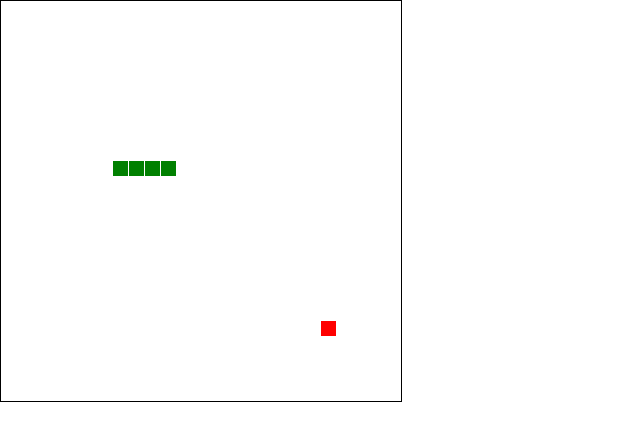
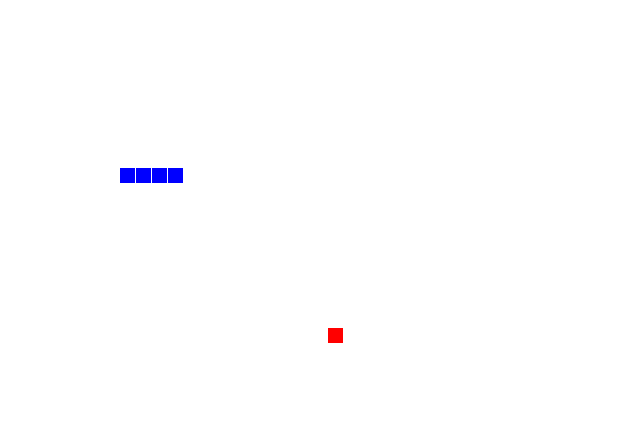
Before and after one commit to y10webagilescrum/Y10Game, a plain HTML site: page snakekoseidraft1.html in a window 1280 px wide. Shown: the whole page, without its empty margins (0-640 px from the left). Drawn offline with Linux system fonts and the light colour scheme.

```diff
--- a/snakekoseidraft1.html
+++ b/snakekoseidraft1.html
@@ -1,20 +1,15 @@
 <html>
 <head>
+   <div id="divtoBlink"></div>
   <title></title>
   <style>
-  html, body {
-    height: 100%;
-    margin: 0;
-  }
-  body {
-    background: white;
-    //display: flex;
-    //align-items: center;
-    justify-content: center;
-  }
-  canvas {
-    border: 1px solid black;
-  }
+
+/*  #divtoBlink {
+    width:100px;
+    height:20px;
+    background-color:#627BAE;
+}
+  */
   </style>
 </head>
 <body>
@@ -24,6 +19,10 @@ var canvas = document.getElementById('game');
 var context = canvas.getContext('2d');
 var grid = 16;
 var count = 0;
+
+//let bckgrd = new Image();
+//bckgrd.src = "http://pixelartmaker.com/art/8aa027991abf5b6.png"
+
 
 var snake = {
   x: 160,
@@ -78,7 +77,9 @@ function loop() {
   context.fillStyle = 'red';
   context.fillRect(apple.x, apple.y, grid-1, grid-1);
   // draw snake
-  context.fillStyle = 'green';
+    //var juice = document.getElementById('divtoBlink');
+  context.fillStyle = 'blue';
+
   snake.cells.forEach(function(cell, index) {
 
     context.fillRect(cell.x, cell.y, grid-1, grid-1);
@@ -131,6 +132,26 @@ document.addEventListener('keydown', function(e) {
 });
 // start the game
 requestAnimationFrame(loop);
+
+ /*   (document).ready(function() {
+    var f = document.getElementById('Foo');
+    setInterval(function() {
+        f.style.display = (f.style.display == 'none' ? 'red' : 'none');
+    }, 1000);
+
+});
+
+*/
+
+/*setInterval(function () {
+    $("#divtoBlink").css("background-color", function () {
+        this.switch = !this.switch
+        return this.switch ? "red" : ""
+    });
+}, 100)
+ */
+
+
 </script>
 </body>
 </html>
```
